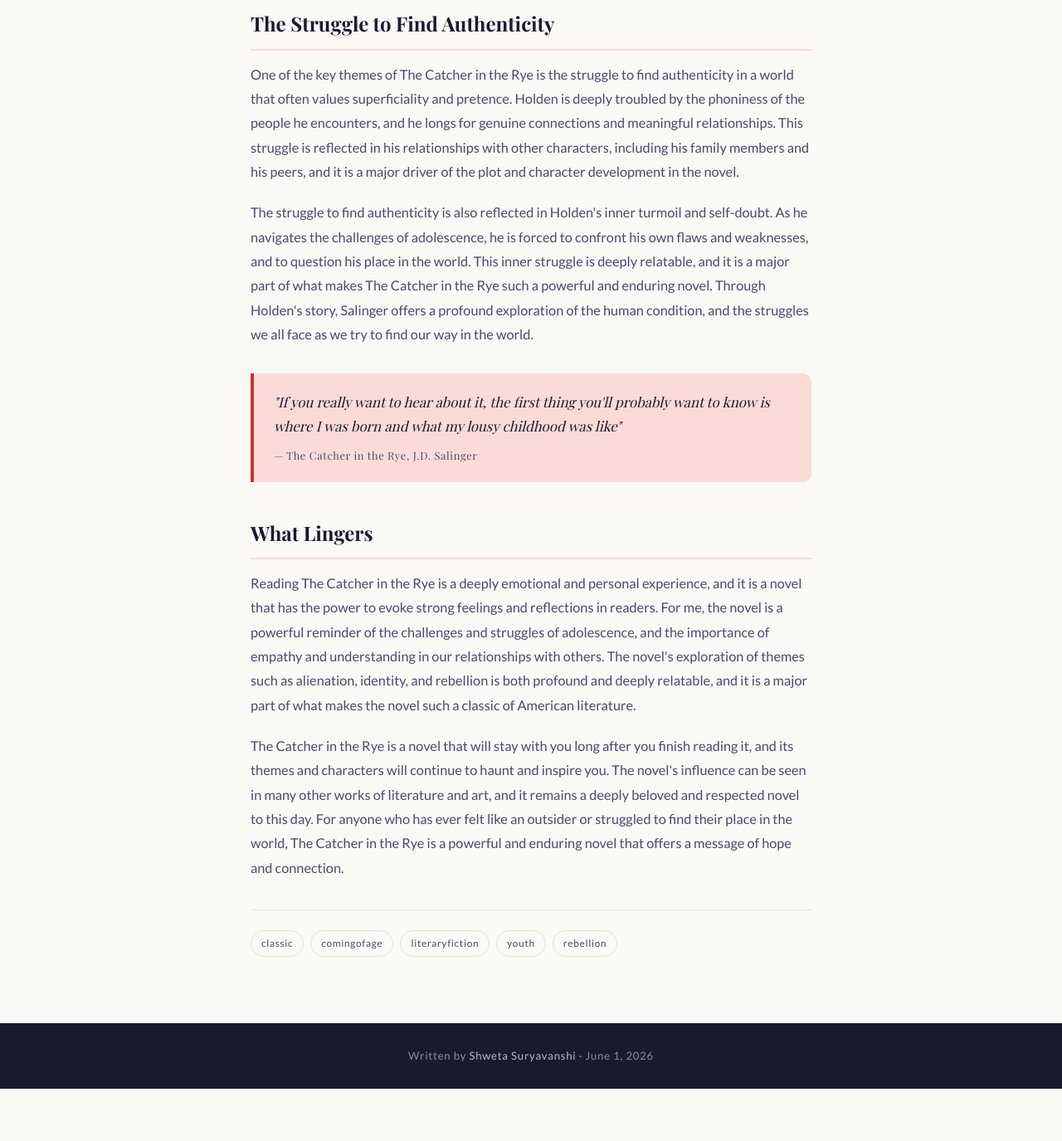
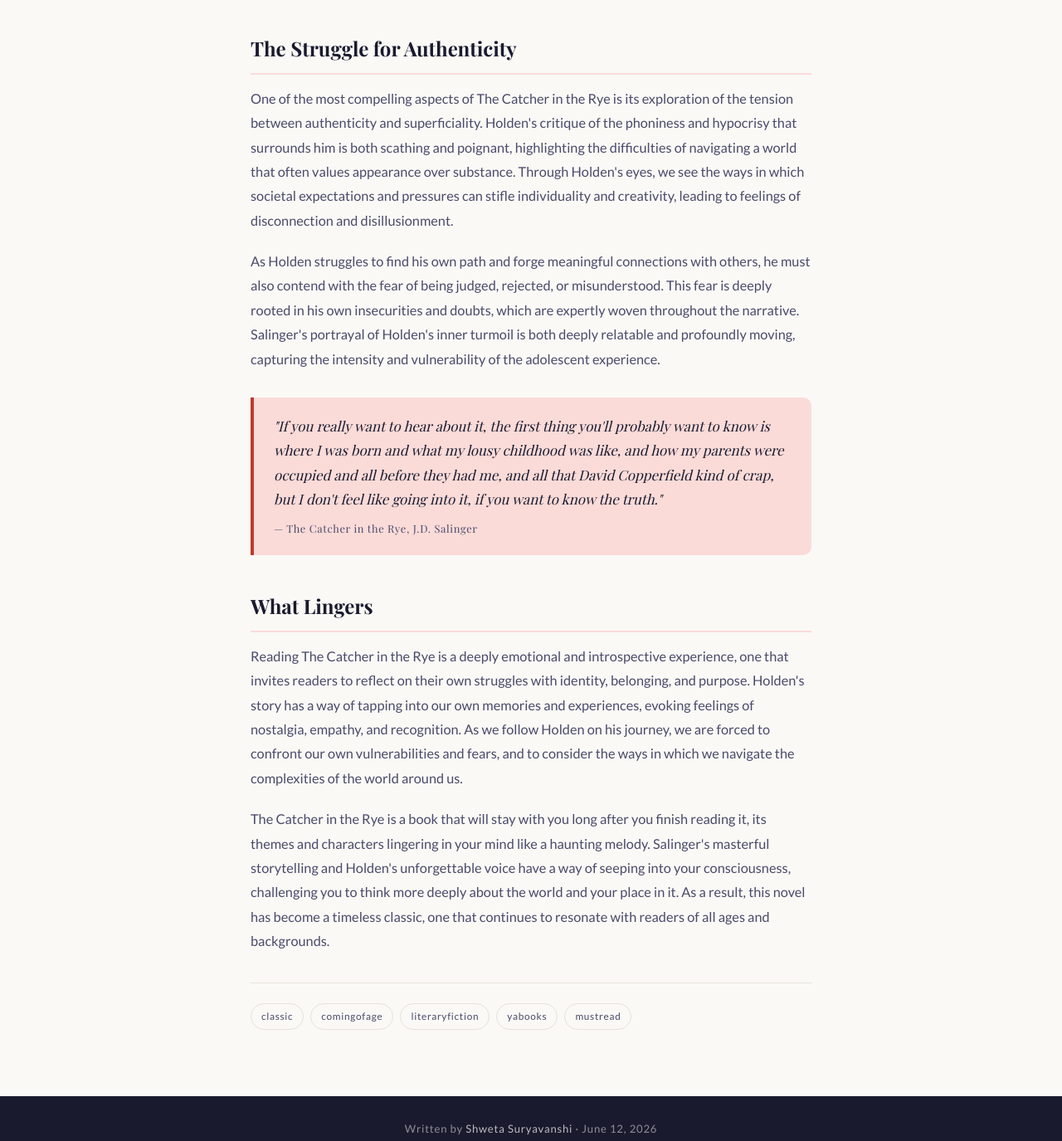
Before and after one commit to Shweta1127/Shweta1127.github.io, a plain HTML site: page blog/the-catcher-in-the-rye.html in a window 1280 px wide. Shown: the part 1202-2577 px from the top of the page at 83% size. Before the commit the page ends 2514 px from the top, so only its background shows below. Drawn offline with nearby package versions, Linux system fonts and the light colour scheme; files that its build step writes are made by us from their sources; a web font is replaced by a local one.

Commit message:
Blog: Add "The Catcher in the Rye" [auto-generated]

```diff
--- a/blog/the-catcher-in-the-rye.html
+++ b/blog/the-catcher-in-the-rye.html
@@ -33,7 +33,7 @@
 
       <div class="blog-meta">
         <span>✍ Shweta Suryavanshi</span>
-        <span>📅 June 1, 2026</span>           <!-- e.g. April 18, 2026 -->
+        <span>📅 June 12, 2026</span>           <!-- e.g. April 18, 2026 -->
         <span>⏱ 8 min read</span> <!-- estimate: ~200 words/min -->
       </div>
 
@@ -76,32 +76,32 @@
 
       <h2>Summary</h2>
       <!-- 2–3 paragraphs: plot overview, main characters, central conflict -->
-      <p>The Catcher in the Rye, written by J.D. Salinger, is a classic coming-of-age novel that follows the story of Holden Caulfield, a disillusioned teenager struggling to find his place in the world. The story takes place in the 1950s and is set against the backdrop of New York City. Holden, the protagonist, is a complex and conflicted character who is trying to navigate the challenges of adolescence. Along the way, he encounters a range of characters, including his former roommate Stradlater, his younger sister Phoebe, and a nightclub singer named Sunny.</p>
-      <p>The central conflict of the novel revolves around Holden's feelings of alienation and disconnection from the world around him. As he navigates the challenges of growing up, he is forced to confront the harsh realities of adulthood and the phoniness of the people he encounters. Throughout the novel, Holden's story arc is marked by a series of struggles and setbacks, including his expulsion from a prestigious boarding school and his awkward encounters with strangers in New York City. Despite these challenges, Holden remains a deeply sympathetic and relatable character, and his story continues to resonate with readers to this day.</p>
+      <p>The Catcher in the Rye, written by J.D. Salinger, is a classic coming-of-age novel that follows the story of Holden Caulfield, a disillusioned teenager struggling to find his place in the world. After being expelled from a prestigious boarding school, Holden embarks on a solo journey through New York City, grappling with feelings of alienation and disconnection. Along the way, he encounters a cast of characters, including former classmates, strangers, and family members, who challenge his perceptions and force him to confront his own emotions. As Holden navigates the challenges of adolescence, he must also contend with the complexities of human relationships and the search for authenticity.</p>
+      <p>At the heart of the novel is Holden's central conflict: his desire to preserve childhood innocence and his need to navigate the complexities of the adult world. As he grapples with the phoniness and superficiality of the world around him, Holden must also confront his own vulnerabilities and fears. Through his experiences, Salinger masterfully captures the angst, uncertainty, and self-doubt that often accompany the transition from adolescence to adulthood. Ultimately, Holden's story raises important questions about the nature of identity, belonging, and the human condition.</p>
 
-      <h2>The Struggle to Find Authenticity</h2>
+      <h2>The Struggle for Authenticity</h2>
       <!-- 1–2 paragraphs on a key theme, character, or emotional moment -->
-      <p>One of the key themes of The Catcher in the Rye is the struggle to find authenticity in a world that often values superficiality and pretence. Holden is deeply troubled by the phoniness of the people he encounters, and he longs for genuine connections and meaningful relationships. This struggle is reflected in his relationships with other characters, including his family members and his peers, and it is a major driver of the plot and character development in the novel.</p>
-      <p>The struggle to find authenticity is also reflected in Holden's inner turmoil and self-doubt. As he navigates the challenges of adolescence, he is forced to confront his own flaws and weaknesses, and to question his place in the world. This inner struggle is deeply relatable, and it is a major part of what makes The Catcher in the Rye such a powerful and enduring novel. Through Holden's story, Salinger offers a profound exploration of the human condition, and the struggles we all face as we try to find our way in the world.</p>
+      <p>One of the most compelling aspects of The Catcher in the Rye is its exploration of the tension between authenticity and superficiality. Holden's critique of the phoniness and hypocrisy that surrounds him is both scathing and poignant, highlighting the difficulties of navigating a world that often values appearance over substance. Through Holden's eyes, we see the ways in which societal expectations and pressures can stifle individuality and creativity, leading to feelings of disconnection and disillusionment.</p>
+      <p>As Holden struggles to find his own path and forge meaningful connections with others, he must also contend with the fear of being judged, rejected, or misunderstood. This fear is deeply rooted in his own insecurities and doubts, which are expertly woven throughout the narrative. Salinger's portrayal of Holden's inner turmoil is both deeply relatable and profoundly moving, capturing the intensity and vulnerability of the adolescent experience.</p>
 
       <!-- Pull quote — a memorable line from the book or your reflection -->
       <blockquote>
-        "If you really want to hear about it, the first thing you'll probably want to know is where I was born and what my lousy childhood was like"
+        "If you really want to hear about it, the first thing you'll probably want to know is where I was born and what my lousy childhood was like, and how my parents were occupied and all before they had me, and all that David Copperfield kind of crap, but I don't feel like going into it, if you want to know the truth."
         <cite>— The Catcher in the Rye, J.D. Salinger</cite> <!-- e.g. Book Title, Author Name -->
       </blockquote>
 
       <h2>What Lingers</h2>
       <!-- 1–2 paragraphs: personal takeaway, why this book stayed with you -->
-      <p>Reading The Catcher in the Rye is a deeply emotional and personal experience, and it is a novel that has the power to evoke strong feelings and reflections in readers. For me, the novel is a powerful reminder of the challenges and struggles of adolescence, and the importance of empathy and understanding in our relationships with others. The novel's exploration of themes such as alienation, identity, and rebellion is both profound and deeply relatable, and it is a major part of what makes the novel such a classic of American literature.</p>
-      <p>The Catcher in the Rye is a novel that will stay with you long after you finish reading it, and its themes and characters will continue to haunt and inspire you. The novel's influence can be seen in many other works of literature and art, and it remains a deeply beloved and respected novel to this day. For anyone who has ever felt like an outsider or struggled to find their place in the world, The Catcher in the Rye is a powerful and enduring novel that offers a message of hope and connection.</p>  <!-- optional, remove if not needed -->
+      <p>Reading The Catcher in the Rye is a deeply emotional and introspective experience, one that invites readers to reflect on their own struggles with identity, belonging, and purpose. Holden's story has a way of tapping into our own memories and experiences, evoking feelings of nostalgia, empathy, and recognition. As we follow Holden on his journey, we are forced to confront our own vulnerabilities and fears, and to consider the ways in which we navigate the complexities of the world around us.</p>
+      <p>The Catcher in the Rye is a book that will stay with you long after you finish reading it, its themes and characters lingering in your mind like a haunting melody. Salinger's masterful storytelling and Holden's unforgettable voice have a way of seeping into your consciousness, challenging you to think more deeply about the world and your place in it. As a result, this novel has become a timeless classic, one that continues to resonate with readers of all ages and backgrounds.</p>  <!-- optional, remove if not needed -->
 
       <!-- Tags — add/remove as needed -->
       <div class="blog-tags">
         <span class="blog-tag">classic</span>
         <span class="blog-tag">comingofage</span>
         <span class="blog-tag">literaryfiction</span>
-        <span class="blog-tag">youth</span>  <!-- optional -->
-        <span class="blog-tag">rebellion</span>  <!-- optional -->
+        <span class="blog-tag">yabooks</span>  <!-- optional -->
+        <span class="blog-tag">mustread</span>  <!-- optional -->
       </div>
 
     </article>
@@ -110,7 +110,7 @@
 
   <!-- ░░ FOOTER — update date only ░░ -->
   <footer class="blog-footer">
-    <p>Written by <a href="../index.html">Shweta Suryavanshi</a> · June 1, 2026</p>
+    <p>Written by <a href="../index.html">Shweta Suryavanshi</a> · June 12, 2026</p>
   </footer>
 
 </body>
```
